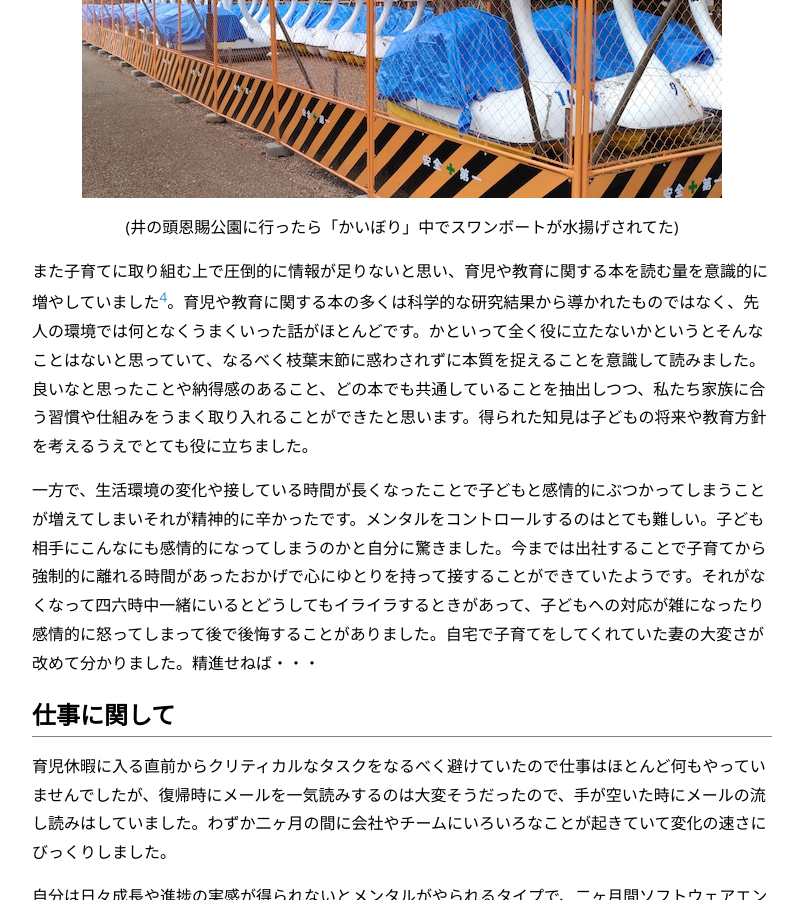
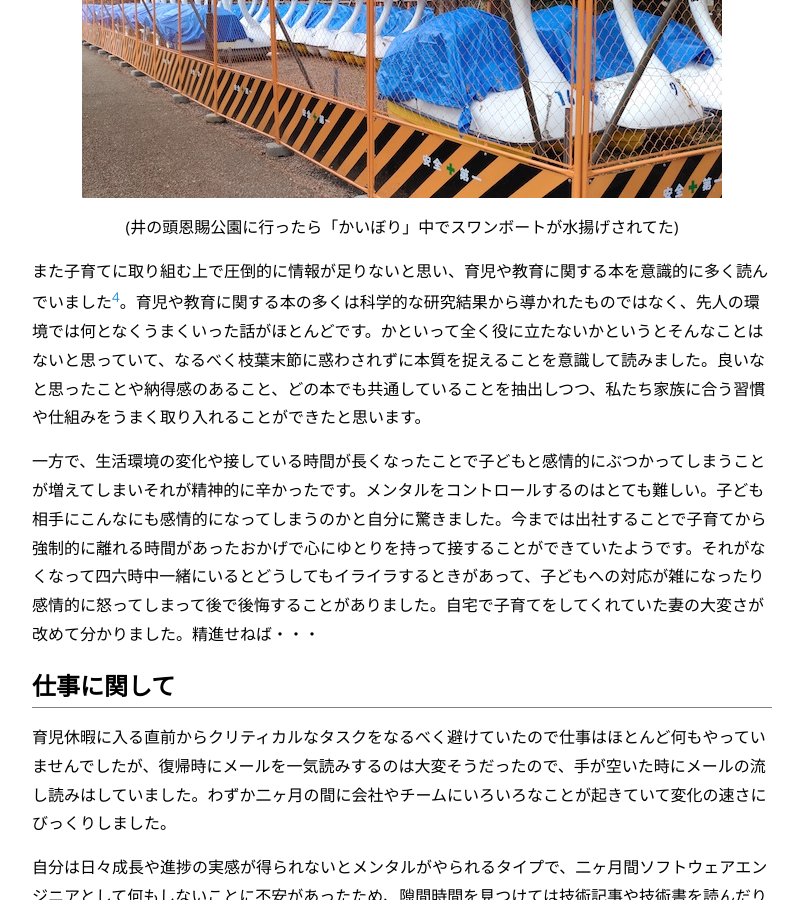
Before and after one commit to nhiroki/nhiroki.github.io, a Jekyll site: the page built from _posts/2018-03-12-paternity-leave.md, in a window 1280 px wide and 900 px high, scrolled down 2163 px. Shown: the whole window, without its empty margins (238-1036 px from the left). Built offline with Jekyll 4.4.1, drawn with Linux system fonts in a browser that asks for light colours; comment, search, counter and statistics services are not loaded.

Commit message:
Update the published article

```diff
--- a/_posts/2018-03-12-paternity-leave.md
+++ b/_posts/2018-03-12-paternity-leave.md
@@ -46,7 +46,7 @@ image: /images/paternity-leave-fingers.jpg
 
 <p class='caption'>(井の頭恩賜公園に行ったら「かいぼり」中でスワンボートが水揚げされてた)</p>
 
-また子育てに取り組む上で圧倒的に情報が足りないと思い、育児や教育に関する本を読む量を意識的に増やしていました[^reading-books]。育児や教育に関する本の多くは科学的な研究結果から導かれたものではなく、先人の環境では何となくうまくいった話がほとんどです。かといって全く役に立たないかというとそんなことはないと思っていて、なるべく枝葉末節に惑わされずに本質を捉えることを意識して読みました。良いなと思ったことや納得感のあること、どの本でも共通していることを抽出しつつ、私たち家族に合う習慣や仕組みをうまく取り入れることができたと思います。得られた知見は子どもの将来や教育方針を考えるうえでとても役に立ちました。
+また子育てに取り組む上で圧倒的に情報が足りないと思い、育児や教育に関する本を意識的に多く読んでいました[^reading-books]。育児や教育に関する本の多くは科学的な研究結果から導かれたものではなく、先人の環境では何となくうまくいった話がほとんどです。かといって全く役に立たないかというとそんなことはないと思っていて、なるべく枝葉末節に惑わされずに本質を捉えることを意識して読みました。良いなと思ったことや納得感のあること、どの本でも共通していることを抽出しつつ、私たち家族に合う習慣や仕組みをうまく取り入れることができたと思います。
 
 [^reading-books]: 電子書籍なら抱っこして寝かしつけながら読めて便利。
 
```
